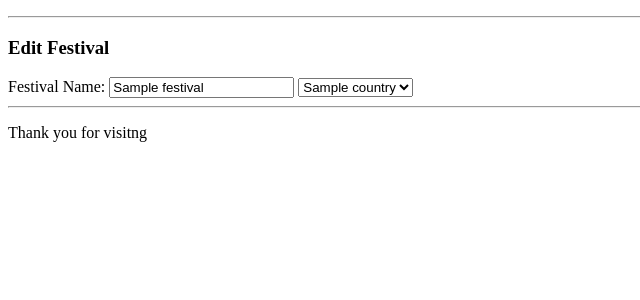
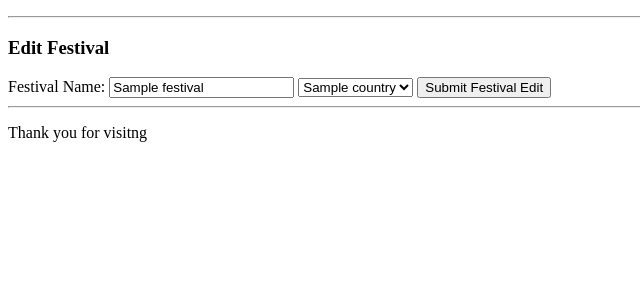
Before and after one commit to MarkTheSharky/week_5_solo_project_Festival_App, a Flask app: page /festivals/edit_festival/1 in a window 1280 px wide. Shown: the part 134-434 px from the top of the page, without its empty margins (0-640 px from the left). Run offline with Flask 2, Linux system fonts and the light colour scheme; a database or web service that is not in the repository returns one stand-in record (values such as "Sample title"); some libraries are stand-ins or nearby versions.

Commit message:
Allow user to edit frstival complete

```diff
--- a/controllers/festivals_controller.py
+++ b/controllers/festivals_controller.py
@@ -34,6 +34,15 @@ def edit_festival(id):
     countries = country_repository.select_all()
     return render_template("festivals/edit_festival.html", festival=festival, countries=countries, title="Edit Festival")
 
+# FESTIVAL EDIT "POST"
+@festivals_blueprint.route("/festivals/<id>", methods=['POST'])
+def edit_festival_post(id):
+    name = request.form['name']
+    country = country_repository.select_by_id(request.form['country_id'])
+    festival = Festival(name, country, id)
+    festival_repository.update(festival)
+    return redirect("/festivals")
+
 
 
 
--- a/templates/festivals/edit_festival.html
+++ b/templates/festivals/edit_festival.html
@@ -5,14 +5,15 @@
     <div>
         <h3>Edit Festival</h3>
         <form action="/festivals/{{festival.id}}" method="POST">
-            <label for="festival">Festival Name:</label>
-                <input type="text" id="festival" name="festival" value="{{festival.name}}" required readonly>
+            <label for="name">Festival Name:</label>
+                <input type="text" id="name" name="name" value="{{festival.name}}" required readonly>
             <select name="country_id" id="country">
             {% for country in countries %}
                 <option value="{{country.id}}"
                     {% if festival.country.id == country.id %} selected="selected"{% endif %}>{{country.name}}</option>
             {% endfor %}
             </select>
+            <button type="submit">Submit Festival Edit</button>
         </form>
     </div>
 
```
